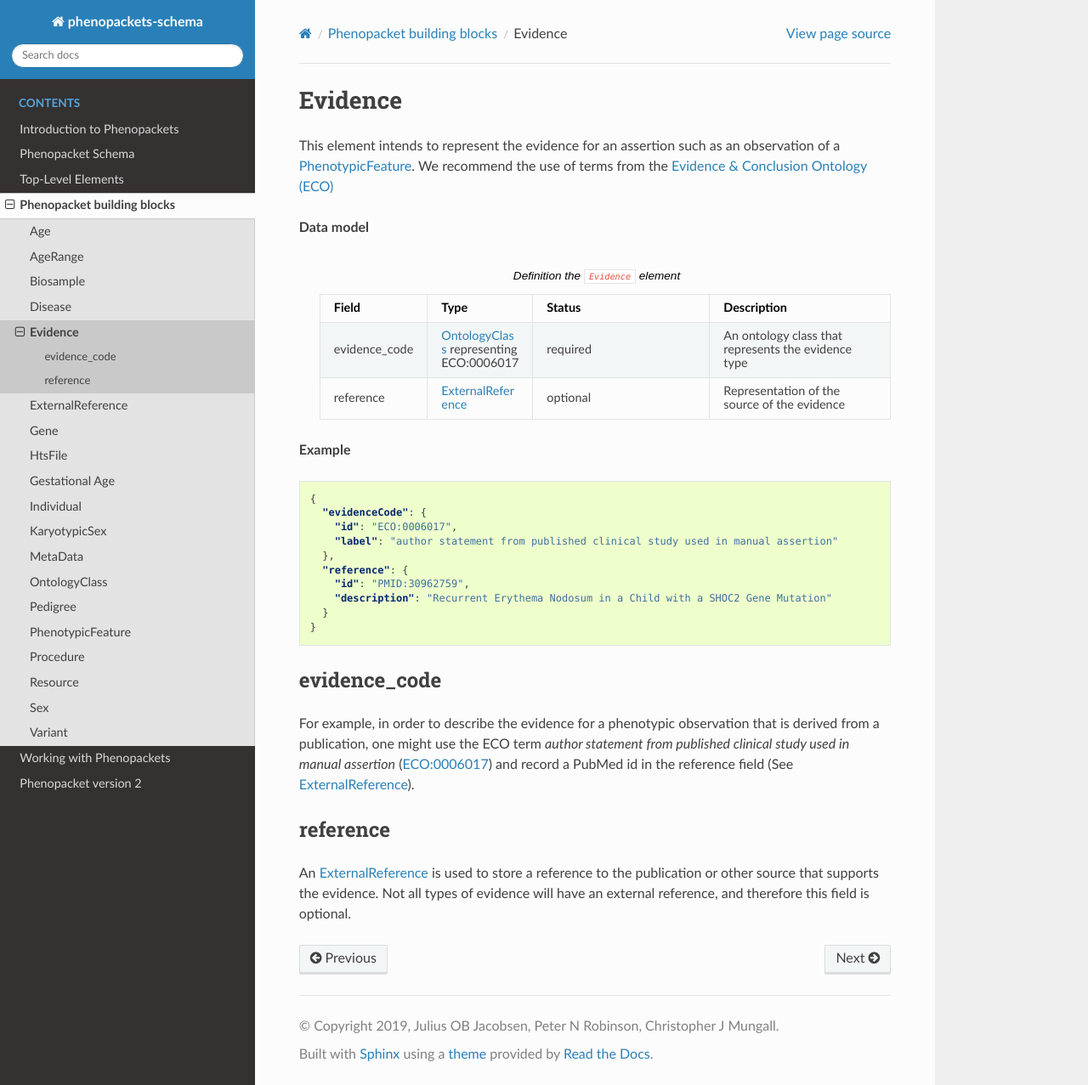
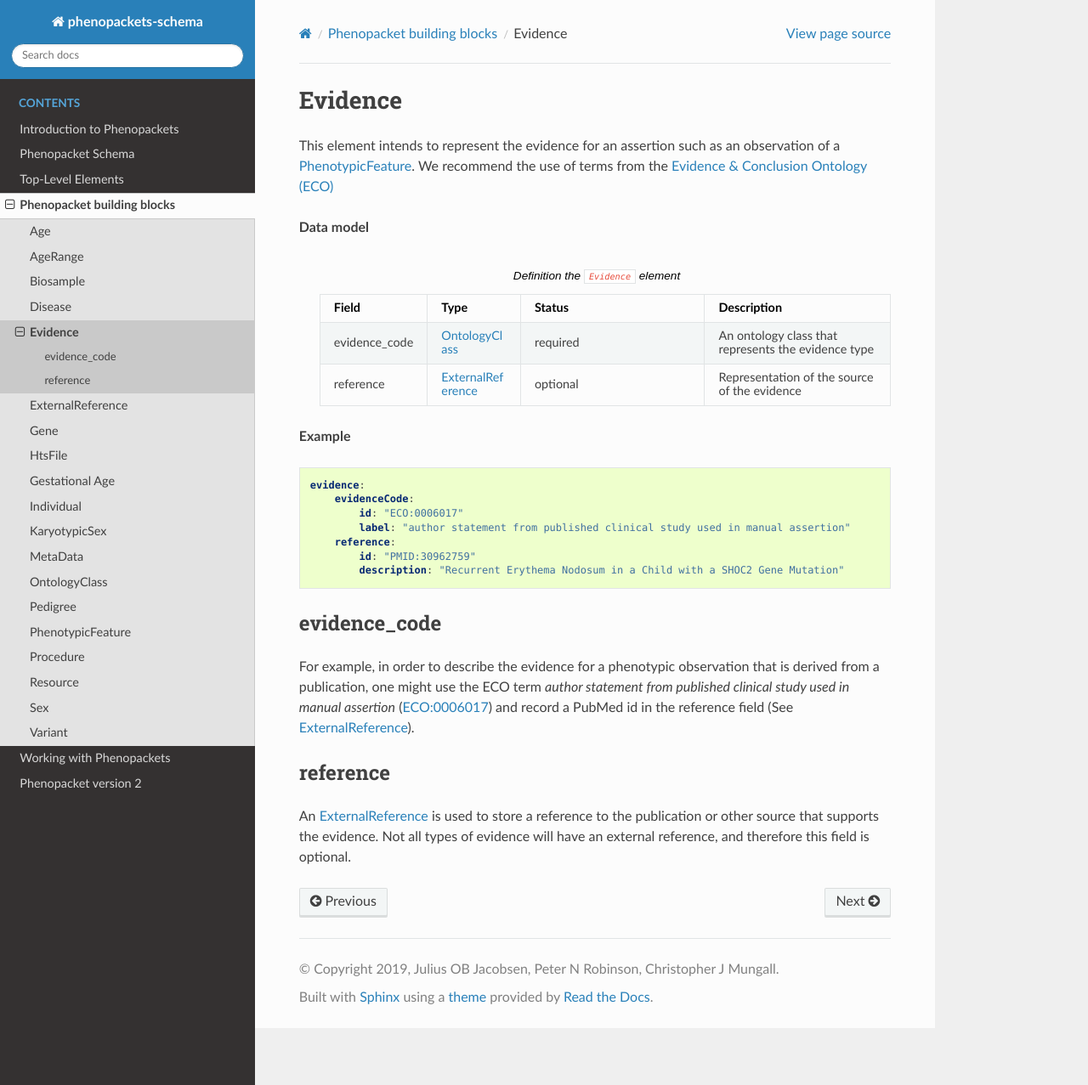
Before and after one commit to phenopackets/phenopacket-schema, a Sphinx documentation site: the page built from docs/evidence.rst, in a window 1280 px wide and 1277 px high. Shown: the whole window at 85% size. Built offline with Sphinx 7.4.7 and the Read the Docs theme 2.0.0, drawn with Linux system fonts in a browser that asks for light colours; pages that are not in the unit, such as notebooks, are missing from menus; some of the changed lines change nothing that is shown.

Commit message:
updating evidence

```diff
--- a/docs/evidence.rst
+++ b/docs/evidence.rst
@@ -19,7 +19,7 @@ We recommend the use of terms from the `Evidence & Conclusion Ontology (ECO) <ht
       - Status
       - Description
     * - evidence_code
-      - :ref:`rstontologyclass` representing ECO:0006017
+      - :ref:`rstontologyclass`
       - required
       - An ontology class that represents the evidence type
     * - reference
@@ -30,20 +30,15 @@ We recommend the use of terms from the `Evidence & Conclusion Ontology (ECO) <ht
 
 **Example**
 
-.. code-block:: json
+.. code-block:: yaml
 
- {
-   "evidenceCode": {
-     "id": "ECO:0006017",
-     "label": "author statement from published clinical study used in manual assertion"
-   },
-   "reference": {
-     "id": "PMID:30962759",
-     "description": "Recurrent Erythema Nodosum in a Child with a SHOC2 Gene Mutation"
-   }
- }
-
-
+    evidence:
+        evidenceCode:
+            id: "ECO:0006017"
+            label: "author statement from published clinical study used in manual assertion"
+        reference:
+            id: "PMID:30962759"
+            description: "Recurrent Erythema Nodosum in a Child with a SHOC2 Gene Mutation"
 
 
 evidence_code
```
